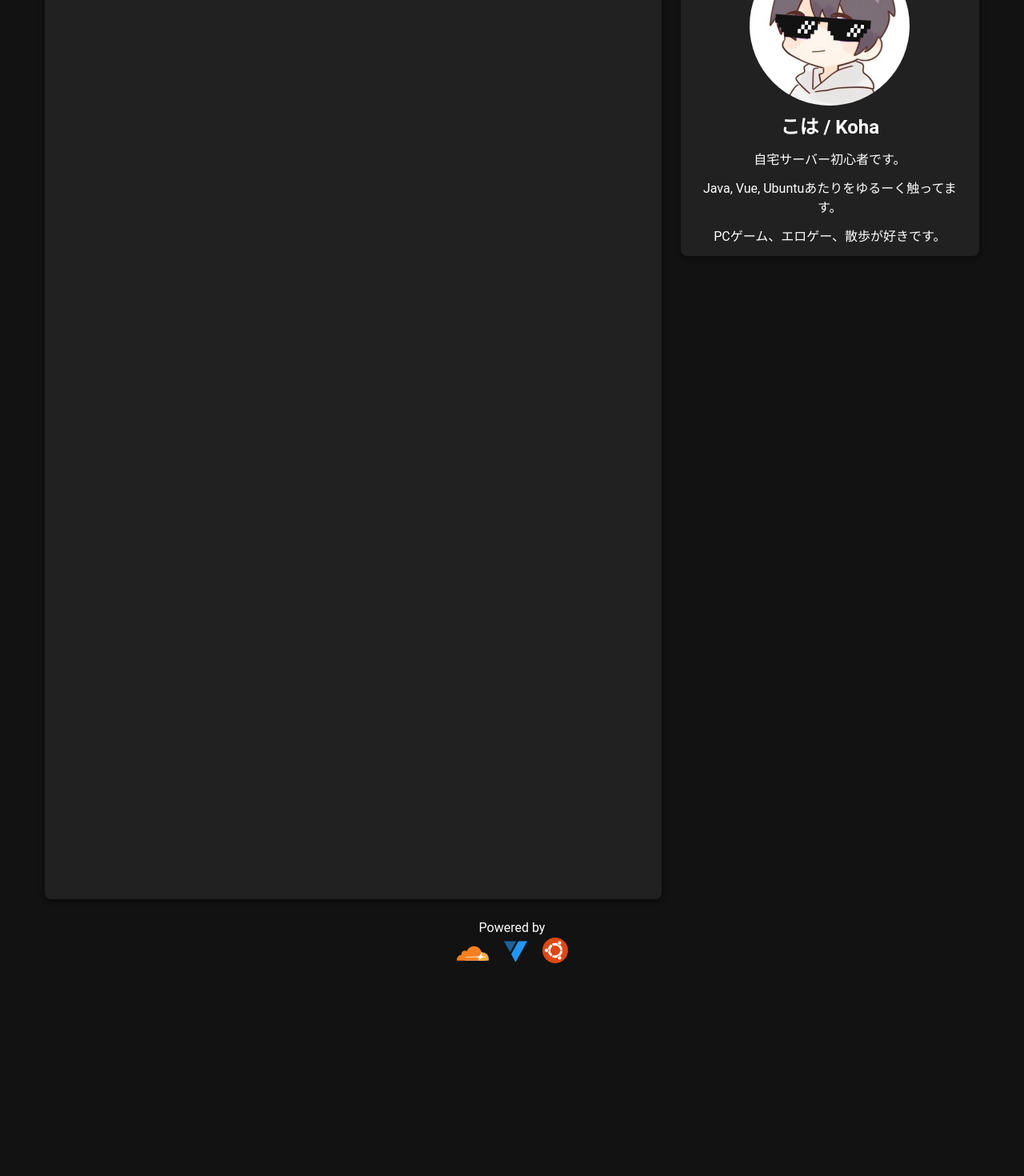
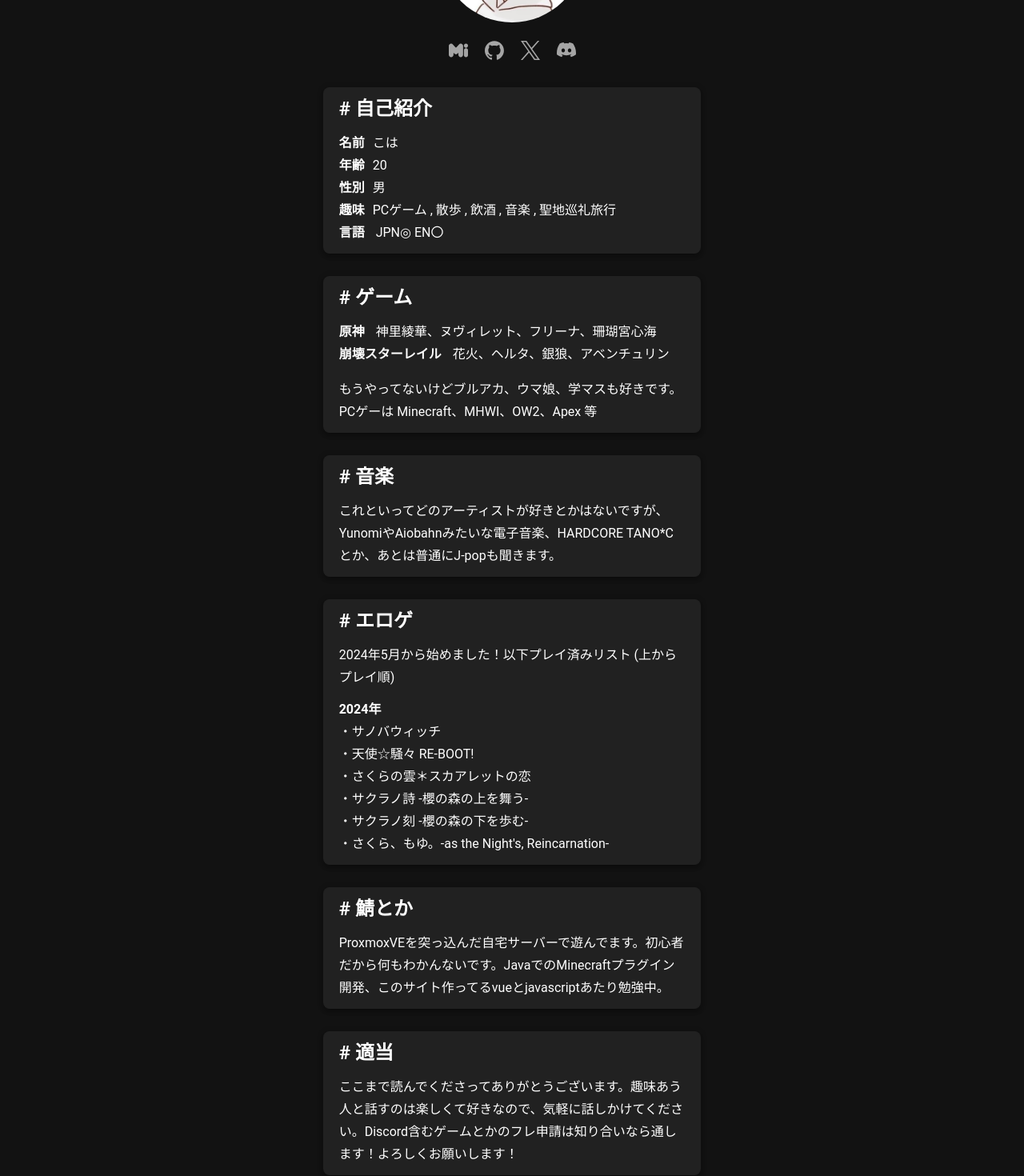
Before and after one commit to Kohxax/bokukoha-home, a Vue app: page / in a window 1280 px wide. Shown: the part 220-1690 px from the top of the page at 80% size. Before the commit the page ends 1444 px from the top, so only its background shows below. Built offline with nearby package versions, Linux system fonts and the light colour scheme.

Commit message:
一旦完成

```diff
--- a/src/components.d.ts
+++ b/src/components.d.ts
@@ -10,6 +10,7 @@
     AppFooter: typeof import('./components/AppFooter.vue')['default']
     AppHeader: typeof import('./components/AppHeader.vue')['default']
     CloudflareIcon: typeof import('./components/icons/CloudflareIcon.vue')['default']
+    DiscordIcon: typeof import('./components/icons/DiscordIcon.vue')['default']
     GithubIcon: typeof import('./components/icons/GithubIcon.vue')['default']
     MisskeyIcon: typeof import('./components/icons/MisskeyIcon.vue')['default']
     RouterLink: typeof import('vue-router')['RouterLink']
--- a/src/components/AppFooter.vue
+++ b/src/components/AppFooter.vue
@@ -35,3 +35,10 @@
     }
 ]
 </script>
+
+<style scoped>
+p, div {
+    user-select: none;
+}
+
+</style>
--- /dev/null
+++ b/src/components/icons/DiscordIcon.vue
@@ -0,0 +1,6 @@
+<template>
+    <svg xmlns="http://www.w3.org/2000/svg" viewBox="0 0 127.14 96.36">
+        <path fill="#fff"
+            d="M107.7,8.07A105.15,105.15,0,0,0,81.47,0a72.06,72.06,0,0,0-3.36,6.83A97.68,97.68,0,0,0,49,6.83,72.37,72.37,0,0,0,45.64,0,105.89,105.89,0,0,0,19.39,8.09C2.79,32.65-1.71,56.6.54,80.21h0A105.73,105.73,0,0,0,32.71,96.36,77.7,77.7,0,0,0,39.6,85.25a68.42,68.42,0,0,1-10.85-5.18c.91-.66,1.8-1.34,2.66-2a75.57,75.57,0,0,0,64.32,0c.87.71,1.76,1.39,2.66,2a68.68,68.68,0,0,1-10.87,5.19,77,77,0,0,0,6.89,11.1A105.25,105.25,0,0,0,126.6,80.22h0C129.24,52.84,122.09,29.11,107.7,8.07ZM42.45,65.69C36.18,65.69,31,60,31,53s5-12.74,11.43-12.74S54,46,53.89,53,48.84,65.69,42.45,65.69Zm42.24,0C78.41,65.69,73.25,60,73.25,53s5-12.74,11.44-12.74S96.23,46,96.12,53,91.08,65.69,84.69,65.69Z" />
+    </svg>
+</template>
--- a/src/layouts/default.vue
+++ b/src/layouts/default.vue
@@ -1,8 +1,5 @@
 <template>
   <v-app>
-
-    <AppHeader />
-
     <v-main>
       <router-view />
     </v-main>
--- a/src/pages/index.vue
+++ b/src/pages/index.vue
@@ -1,21 +1,64 @@
 <template>
   <v-container>
-    <v-row class="justify-center">
-      <v-col cols="12" md="12" lg="8" xl="6">
-        <v-sheet class="d-flex flex-column text-center rounded-lg" :elevation="4" min-height="150vh" max-width="1000"
-          rounded>
-          <h1>Blog Post here(WIP)</h1>
+    <v-row class="justify-center align-center flex-column mt-10">
+      <v-col cols="12" class="text-center">
+        <v-avatar size="180" image="@/assets/bokukoha_icon.jpg"></v-avatar>
+
+        <div class="text-center mt-3">
+          <a v-for="item in links" :key="item.title" :href="item.href" :title="item.title"
+            rel="noopener noreferrer" target="_blank">
+            <v-btn variant="plain" :size="item.size" :icon="item.icon"></v-btn>
+          </a>
+        </div>
+      </v-col>
+      <v-col cols="12" sm="7" md="6" lg="5" xl="4">
+        <v-sheet class="d-flex flex-column rounded-lg" :elevation="4" rounded>
+          <div class="mx-5 my-3 text-left">
+            <h1 class="text-h5 font-weight-bold"># 自己紹介</h1>
+            <p class="mt-3"><strong>名前</strong>こは <br> <strong>年齢</strong>20 <br> <strong>性別</strong>男 <br> <strong>趣味</strong>PCゲーム , 散歩 , 飲酒 , 音楽 , 聖地巡礼旅行 <br> <strong>言語</strong> JPN◎ EN〇</p>
+          </div>
         </v-sheet>
       </v-col>
-
-      <v-col cols="12" lg="4" xl="3" class="order-last order-md-last">
-        <v-sheet class="d-flex flex-column align-center rounded-lg" :elevation="4" rounded>
-          <v-avatar class="mt-2" size="200" image="@/assets/bokukoha_icon.jpg"></v-avatar>
-          <div class="mx-5 my-3 text-center">
-            <p class="text-h5 font-weight-bold">こは / Koha</p>
-            <p class="mt-3">自宅サーバー初心者です。</p>
-            <p class="mt-3">Java, Vue, Ubuntuあたりをゆるーく触ってます。</p>
-            <p class="mt-3">PCゲーム、エロゲー、散歩が好きです。</p>
+      <v-col class="mt-1" cols="12" sm="7" md="6" lg="5" xl="4">
+        <v-sheet class="d-flex flex-column rounded-lg" :elevation="4" rounded>
+          <div class="mx-5 my-3 text-left">
+            <h1 class="text-h5 font-weight-bold"># ゲーム</h1>
+            <p class="mt-3"><strong>原神</strong> 神里綾華、ヌヴィレット、フリーナ、珊瑚宮心海</p>
+            <p><strong>崩壊スターレイル</strong> 花火、ヘルタ、銀狼、アベンチュリン</p>
+            <p class="mt-4">もうやってないけどブルアカ、ウマ娘、学マスも好きです。<br> PCゲーは Minecraft、MHWI、OW2、Apex 等</p>
+          </div>
+        </v-sheet>
+      </v-col>
+      <v-col class="mt-1" cols="12" sm="7" md="6" lg="5" xl="4">
+        <v-sheet class="d-flex flex-column rounded-lg" :elevation="4" rounded>
+          <div class="mx-5 my-3 text-left">
+            <h1 class="text-h5 font-weight-bold"># 音楽</h1>
+            <p class="mt-3">これといってどのアーティストが好きとかはないですが、YunomiやAiobahnみたいな電子音楽、HARDCORE TANO*Cとか、あとは普通にJ-popも聞きます。</p>
+          </div>
+        </v-sheet>
+      </v-col>
+      <v-col class="mt-1" cols="12" sm="7" md="6" lg="5" xl="4">
+        <v-sheet class="d-flex flex-column rounded-lg" :elevation="4" rounded>
+          <div class="mx-5 my-3 text-left">
+            <h1 class="text-h5 font-weight-bold"># エロゲ</h1>
+            <p class="mt-3">2024年5月から始めました！以下プレイ済みリスト (上からプレイ順)</p>
+            <p class="mt-3"><strong>2024年</strong> <br> ・サノバウィッチ <br> ・天使☆騒々 RE-BOOT! <br> ・さくらの雲＊スカアレットの恋 <br> ・サクラノ詩 -櫻の森の上を舞う- <br> ・サクラノ刻 -櫻の森の下を歩む- <br> ・さくら、もゆ。-as the Night's, Reincarnation-</p>
+          </div>
+        </v-sheet>
+      </v-col>
+      <v-col class="mt-1" cols="12" sm="7" md="6" lg="5" xl="4">
+        <v-sheet class="d-flex flex-column rounded-lg" :elevation="4" rounded>
+          <div class="mx-5 my-3 text-left">
+            <h1 class="text-h5 font-weight-bold"># 鯖とか</h1>
+            <p class="mt-3"> ProxmoxVEを突っ込んだ自宅サーバーで遊んでます。初心者だから何もわかんないです。JavaでのMinecraftプラグイン開発、このサイト作ってるvueとjavascriptあたり勉強中。</p>
+          </div>
+        </v-sheet>
+      </v-col>
+      <v-col class="mt-1" cols="12" sm="7" md="6" lg="5" xl="4">
+        <v-sheet class="d-flex flex-column rounded-lg" :elevation="4" rounded>
+          <div class="mx-5 my-3 text-left">
+            <h1 class="text-h5 font-weight-bold"># 適当</h1>
+            <p class="mt-3">ここまで読んでくださってありがとうございます。趣味あう人と話すのは楽しくて好きなので、気軽に話しかけてください。Discord含むゲームとかのフレ申請は知り合いなら通します！よろしくお願いします！</p>
           </div>
         </v-sheet>
       </v-col>
@@ -27,6 +70,7 @@
 import MisskeyIcon from "@/components/icons/MisskeyIcon.vue";
 import XIcon from "@/components/icons/XIcon.vue";
 import GitHubIcon from "@/components/icons/GithubIcon.vue";
+import DiscordIcon from "@/components/icons/DiscordIcon.vue";
 
 const links = [
   {
@@ -46,15 +90,29 @@
     icon: XIcon,
     href: 'https://x.com/Kohxax',
     size: 45,
-  }
+  },
+  {
+    title: 'Discord',
+    icon: DiscordIcon,
+    href: 'https://discord.com/users/441869177389580308',
+    size: 45,
+  },
 ]
-
 </script>
 
 <style lang="css" scoped>
 h1,
-p,
 v-avatar {
   user-select: none;
 }
+
+p {
+  user-select: none;
+  line-height: 28px;
+}
+
+strong {
+  margin-right: 10px;
+}
+
 </style>
```
Also changed, not shown: src/assets/discord-mark-white.svg (added), 1 other file (tests, documents, lock files or other folders).
